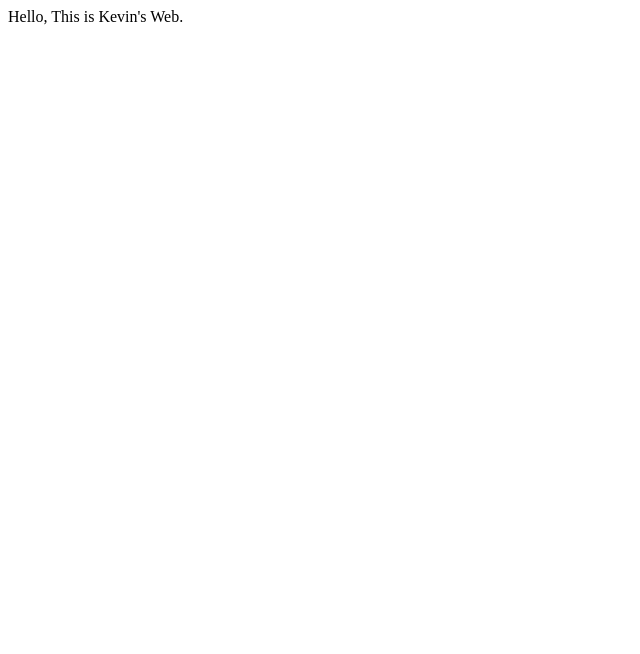
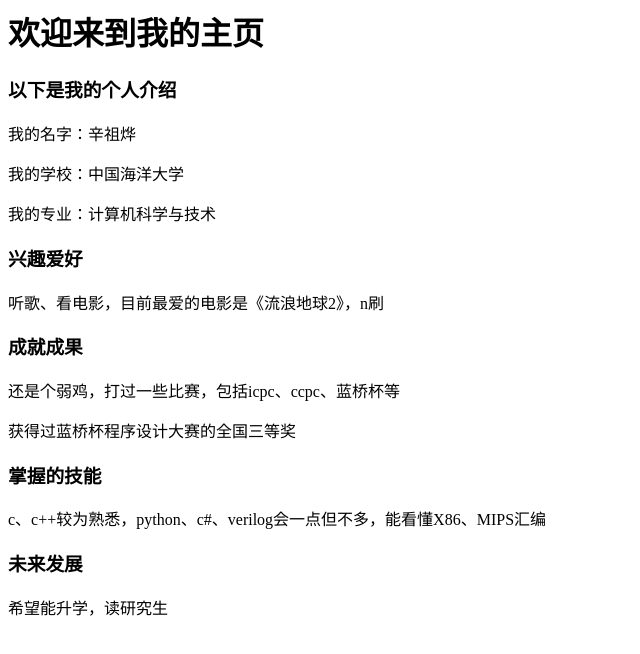
Before and after one commit to Kevin720140/Kevin720140.github.io, a plain HTML site: page index.html in a window 1280 px wide. Shown: the whole page, without its empty margins (0-640 px from the left). Drawn offline with Linux system fonts and the light colour scheme.

Commit message:
Update index.html

```diff
--- a/index.html
+++ b/index.html
@@ -1 +1,15 @@
-<p> Hello, This is Kevin's Web. </p>
+      <h1 id="欢迎来到我的主页">欢迎来到我的主页</h1>
+<h3 id="以下是我的个人介绍">以下是我的个人介绍</h3>
+<p>我的名字：辛祖烨</p>
+<p>我的学校：中国海洋大学</p>
+<p>我的专业：计算机科学与技术</p>
+
+<h3 id="兴趣爱好">兴趣爱好</h3>
+<p>听歌、看电影，目前最爱的电影是《流浪地球2》，n刷</p>
+<h3 id="成就成果">成就成果</h3>
+<p>还是个弱鸡，打过一些比赛，包括icpc、ccpc、蓝桥杯等</p>
+<p>获得过蓝桥杯程序设计大赛的全国三等奖</p>
+<h3 id="掌握的技能">掌握的技能</h3>
+<p>c、c++较为熟悉，python、c#、verilog会一点但不多，能看懂X86、MIPS汇编</p>
+<h3 id="未来发展">未来发展</h3>
+<p>希望能升学，读研究生</p>
```
